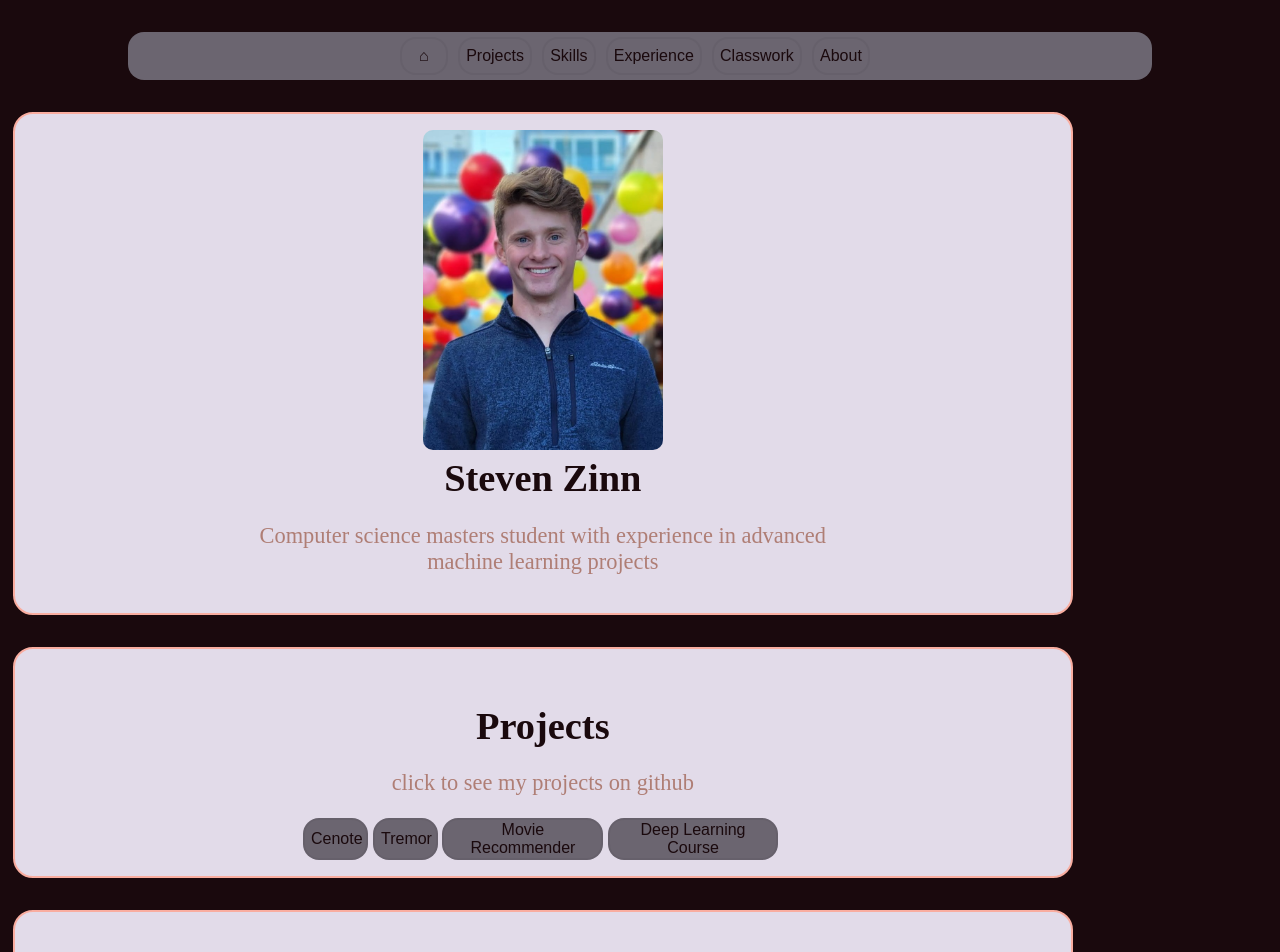
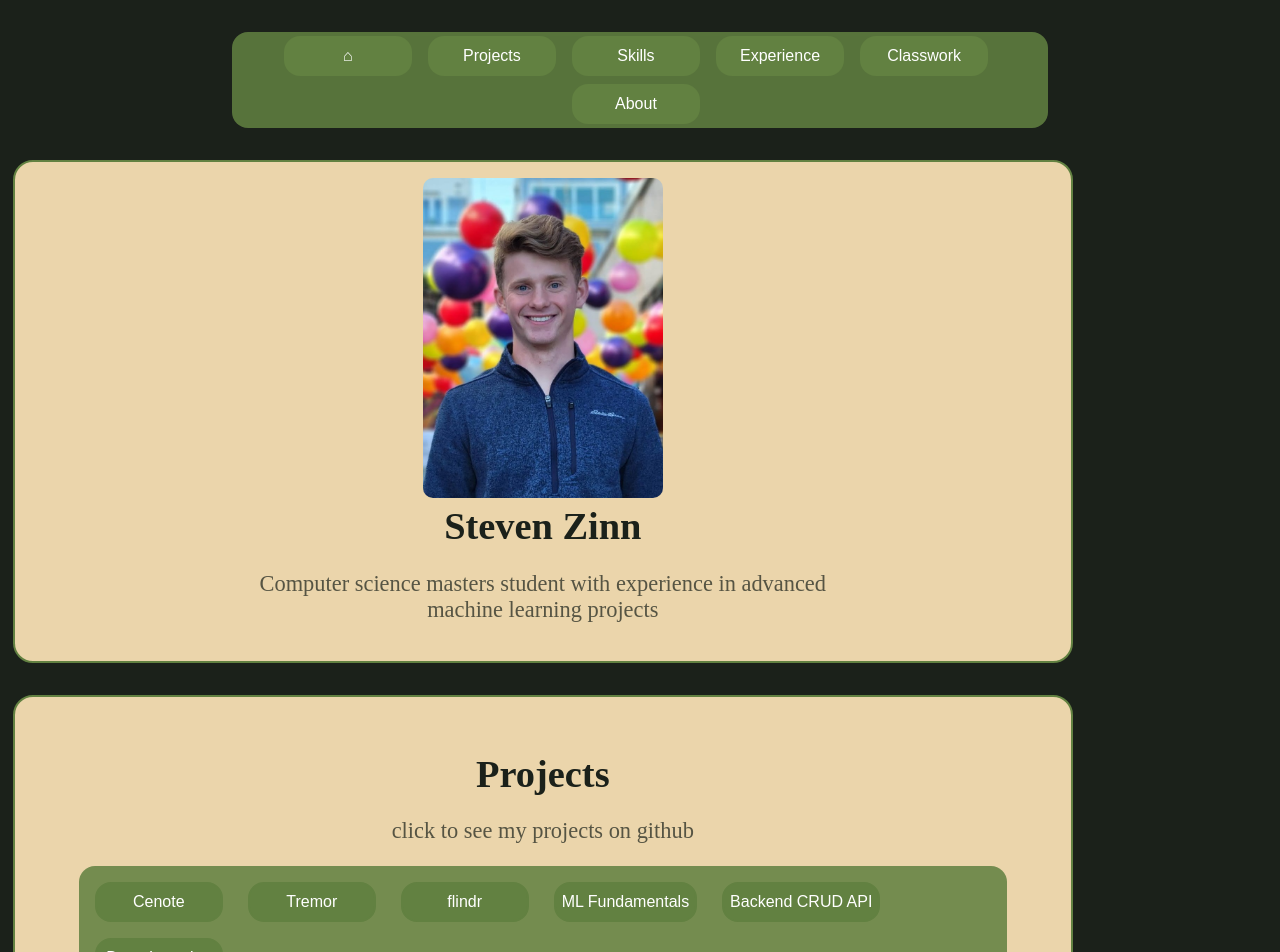
Before and after one commit to stovetop-z/stovetop-z.github.io, a React (Create React App) app: page / in a window 1280 px wide. Shown: the top 952 px of the page. Built offline with nearby package versions, Linux system fonts and the light colour scheme.

Commit message:
Updated more styling.

```diff
--- a/src/App.css
+++ b/src/App.css
@@ -8,10 +8,20 @@ colors:
 5. 1A090D - Coffee Bean
 */
 
+:root {
+  --bck-color: #1B211A;
+  --subtitle-color: #1b211ab7;
+  --banner-color: #628141dc;
+  --border-color: #628141;
+  --btn-color: #628141;
+  --btn-font-color: white;
+  --accent-color: #EBD5AB;
+}
+
 html, body {
   font-family: "Lucida Monospace";
-  background-color: #1A090D;
-  color: #1A090D;
+  background-color: var(--bck-color);
+  color: white;
 }
 
 .page {
@@ -25,6 +35,7 @@ html, body {
 
 .banner {
   display: flex;
+  flex-wrap: wrap;
   justify-content: center;
   align-items: center;
 
@@ -34,12 +45,19 @@ html, body {
 
   position: sticky;
 
-  height: 3rem;
-  width: 80vw;
+  gap: 0.5rem;
+
+  height: fit-content;
+  width: fit-content;
   margin-top: 2rem;
   margin-bottom: 1rem;
   border-radius: 1rem;
-  background-color: #6B6570;
+  padding: 0.25rem;
+  background-color: var(--banner-color);
+
+  .btn {
+    border: none;
+  }
 }
 
 .skills-banner {
@@ -49,7 +67,7 @@ html, body {
 
   width: 70vw;
 
-  background-color: #1a090d5d;
+  background-color: var(--banner-color);
   border-radius: 1rem;
   padding: 1rem;
 
@@ -93,12 +111,14 @@ html, body {
   display: flex;
   flex-direction: column;
   border-style: solid;
-  border-color: #6B6570;
-  background-color: #1a090d34;
+  border-color: var(--border-color);
+  background-color: var(--banner-color);
   border-radius: 1rem;
   padding-left: 1rem;
+  padding-top: -20vh;
 
-  padding-top: -2rem;
+  height: fit-content;
+  width: 96%;
 }
 
 .workTitle {
@@ -109,20 +129,41 @@ html, body {
 .workCo {
   font-size: 1rem;
   margin-bottom: -2rem;
+  transition: transform 0.25s ease-in-out;
 }
 
 .workTools {
   font-size: 1rem;
   margin-bottom: -0.5rem;
+  transition: transform 0.25s ease-in-out;
 }
 
 .workDesc {
   font-size: 1rem;
   border-style: solid;
   border-radius: 1rem;
-  background-color: #6B6570;
-  border-color: #6B6570;
+  width: fit-content;
+  padding: 0.5rem;
+  background-color: var(--bck-color);
+  border-color: var(--border-color);
+  white-space: pre-line;
 
+  transition: transform 0.25s ease-in-out;
+}
+
+.workCo:hover {
+  transform: scale(1.05);
+  color: #F9ADA0;
+}
+
+.workTools:hover {
+  transform: scale(1.05);
+  color: #F9ADA0;
+}
+
+.workDesc:hover {
+  transform: scale(1.05);
+  color: #F9ADA0;
 }
 
 .std-view {
@@ -135,15 +176,15 @@ html, body {
 }
 
 .btn {
-  color: #1A090D;
+  color: white;
 
   border-style: solid;
-  border-color: #58535c3c;
+  border-color: var(--border-color);
 
-  min-height: 80%;
+  min-height: 5vh;
   width:fit-content;
-  min-width: 3rem;
-  background-color: #6B6570;
+  min-width: 10vw;
+  background-color: var(--btn-color);
   font-size: 1rem;
   margin-right: 1%;
   border-radius: 1rem;
@@ -152,7 +193,7 @@ html, body {
 }
 
 .btn:hover {
-  background-color: #A8BA9A;
+  background-color: #769b4f;
   transform: scale(1.2);
   z-index: 1000;
 }
@@ -161,11 +202,12 @@ html, body {
   display: block;
   padding-left: 1rem;
   font-size: 18px;
-  background-color: #6B6570;
+  background-color: var(--banner-color);
   padding-bottom: 2rem;
   margin-bottom: 1rem;
 
-  width: 80%;
+  border-radius: 1rem;
+  width: 70vw;
   opacity: 0;
   height: 0;
   overflow: hidden;
@@ -180,7 +222,7 @@ html, body {
   padding: 1rem;
 
   border-style: solid;
-  border-color: #F9ADA0;
+  border-color: var(--border-color);
   border-width: 2px;
   border-radius: 20px;
 
@@ -191,7 +233,7 @@ html, body {
   justify-content: center;
   align-items: center;
 
-  background-color: #e2dbe9;
+  background-color: var(--accent-color);
 
   transition: transform 0.5s ease-in-out;
 }
@@ -218,7 +260,7 @@ html, body {
 }
 
 .card-p {
-  color: #af7e75;
+  color: var(--subtitle-color);
   font-size: 1.4rem;
 
   text-align: center;
@@ -249,7 +291,14 @@ p {
 
 .project-banner {
   display: flex;
+  flex-wrap: wrap;
+  gap: 1rem;
+  width: 70vw;
+  color: white;
+  padding: 1rem;
 
+  border-radius: 1rem;
+  background-color: var(--banner-color);
 }
 
 .images {
@@ -267,8 +316,8 @@ p {
 }
 
 .imgNoBella {
-  width: 20rem;
-  height: 10rem;
+  width: 50vw;
+  height: 20vh;
   object-fit: cover;
 
   border-radius: 10px;
@@ -277,13 +326,17 @@ p {
 }
 
 .imgMamaKids {
-  width: 10rem;
-  height: 10rem;
+  width: 20vw;
+  height: 20vh;
   object-fit: cover;
 
   border-radius: 10px;
 
   margin-bottom: -2rem;
+}
+
+h3 {
+  color: var(--bck-color);
 }
 
 h4 {
--- a/src/App.js
+++ b/src/App.js
@@ -62,8 +62,10 @@ function Projects() {
       <div className='project-banner'>
         <Button name="btn" sym="Cenote" onClick={() => goTo("github.com/stovetop-z/Cenote")} />
         <Button name="btn" sym="Tremor" onClick={() => goTo("github.com/stovetop-z/SensitivityAnalysis")} />
-        <Button name="btn" sym="Movie Recommender" onClick={() => goTo("github.com/stovetop-z/flindr")} />
-        <Button name="btn" sym="Deep Learning Course" onClick={() => goTo("github.com/stovetop-z/Deep-Learning")} />
+        <Button name="btn" sym="flindr" onClick={() => goTo("github.com/stovetop-z/flindr")} />
+        <Button name="btn" sym="ML Fundamentals" onClick={() => goTo("https://github.com/stovetop-z/Fundamentals-of-Machine-Learning")} />
+        <Button name="btn" sym="Backend CRUD API" onClick={() => goTo("https://github.com/stovetop-z/Backend-CRUD-API")}/>
+        <Button name="btn" sym="Deep Learning" onClick={() => goTo("github.com/stovetop-z/Deep-Learning")} />
       </div>
     </>
   );
@@ -119,6 +121,7 @@ function Experience() {
   return (
     <>
       <div className='skills-banner'>
+        <Work title="Research Assistant" company="BYU" date="Jan 2023 - Dec 2024" tools="MATLAB, C++" what={`\n- Optimized a tremor propagation model using numerical differentiation in MATLAB, reducing compute time by hours. \n - Utilized multivariable calculus to translate DOF acceleration to hand displacement. \n - Created complex visualizations and statistical analysis using matplotlib for presentations at Rocky Mountain Biomedical Engineering Summit (2023, 2024).`}/>
         <Work title="Data Analyst" company="BYU" date="Jan 2024 - Sept 2024" tools="Python, MATLAB (Matplotlib)" what="Applied statistical methods to identify seizure patterns in data" />
       </div>
     </>
@@ -195,7 +198,7 @@ function Work({title, company, date, tools, what}) {
       <h5 className='workTitle'>{title}</h5>
       <h6 className='workCo'>{company}, {date}</h6>
       <h6 className='workTools'>Tools: {tools}</h6>
-      <p className="workDesc">Description: {what}</p>
+      <p className="workDesc"><strong><u>Description</u></strong>: {what}</p>
     </div>
   );
 }
```
